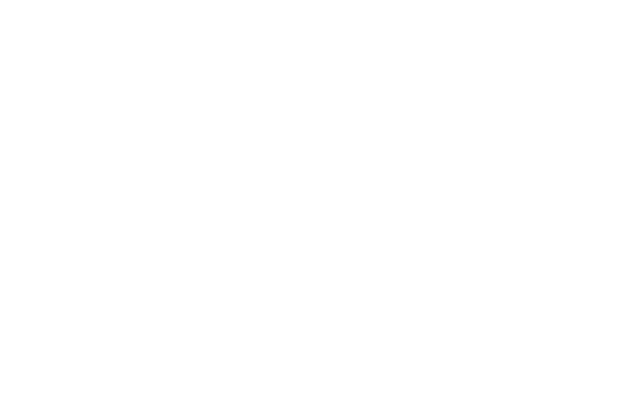
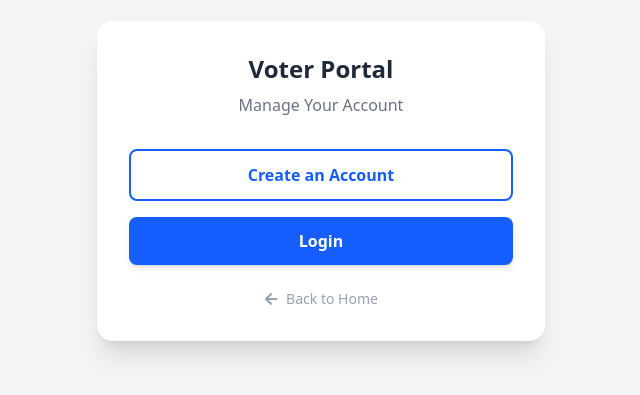
Before and after one commit to Em-myy/voting-app, a React app in the folder frontend/: page /adminHome in a window 1280 px wide. Before the commit this address had no page. Shown: the part 219-614 px from the top of the page, without its empty margins (319-959 px from the left). Built offline with nearby package versions, Linux system fonts and the light colour scheme; the HTML template or start-up script is replaced by a standard one.

Commit message:
Admin Home Page

```diff
--- a/frontend/src/App.jsx
+++ b/frontend/src/App.jsx
@@ -14,6 +14,7 @@
 import AdminRegister from "./pages/AdminRegister";
 import HomeDashboard from "./pages/HomeDashboard";
 import VoterHome from "./pages/VoterHome";
+import AdminHome from "./pages/AdminHome";
 
 function App() {
   return (
@@ -24,6 +25,7 @@
           <Route path="/about" element={<About />} />
           <Route path="/home" element={<HomeDashboard />} />
           <Route path="/voterHome" element={<VoterHome />} />
+          <Route path="/adminHome" element={<AdminHome />} />
           <Route path="/register" element={<Register />} />
           <Route path="/login" element={<Login />} />
           <Route path="/AdminLogin" element={<AdminLogin />} />
--- a/frontend/src/pages/AdminHome.jsx
+++ b/frontend/src/pages/AdminHome.jsx
@@ -0,0 +1,40 @@
+import { FaArrowLeft } from "react-icons/fa";
+import { Link } from "react-router-dom";
+
+const VoterHome = () => {
+  return (
+    <div className="min-h-screen bg-gray-100 flex items-center justify-center p-4">
+      <div className="bg-white shadow-xl rounded-2xl w-full max-w-md p-8">
+        <div className="text-center mb-8">
+          <h1 className="text-2xl font-bold text-gray-800">Voter Portal</h1>
+          <p className="text-gray-500 mt-2">Manage Your Account</p>
+        </div>
+        <div className="flex flex-col gap-4">
+          <Link
+            to="/AdminRegister"
+            className="block w-full border-2 border-blue-600 text-blue-600 hover:bg-blue-50 font-semibold py-3 px-4 rounded-lg text-center transition duration-300"
+          >
+            Create an Account
+          </Link>
+          <Link
+            to="/AdminLogin"
+            className="block w-full bg-blue-600 hover:bg-blue-700 text-white font-semibold py-3 px-4 rounded-lg text-center transition duration-300 shadow-md"
+          >
+            Login
+          </Link>
+        </div>
+        <div className="mt-6">
+          <Link
+            to="/home"
+            className="flex items-center justify-center gap-2 text-sm text-gray-400 hover:text-gray-600 transition"
+          >
+            <FaArrowLeft />
+            <span>Back to Home</span>
+          </Link>
+        </div>
+      </div>
+    </div>
+  );
+};
+
+export default VoterHome;
```
